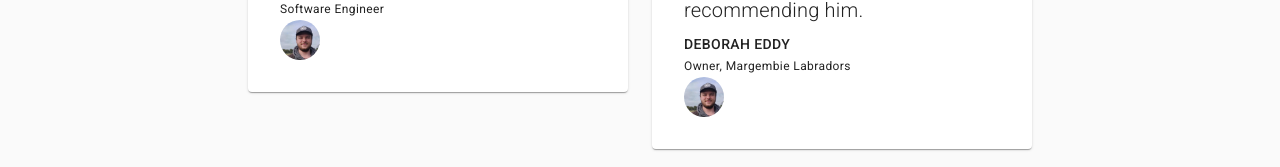
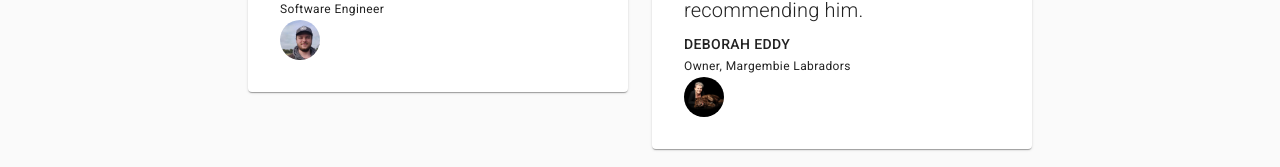
Before and after one commit to SunithaSriV/Sunitha-Vanapalli, a React (Create React App) app in the folder client/: page / in a window 1280 px wide. Shown: the part 2524-2691 px from the top of the page. Built offline with nearby package versions, Linux system fonts and the light colour scheme.

Commit message:
added image to the testimonial

```diff
--- a/client/src/pages/index.js
+++ b/client/src/pages/index.js
@@ -18,6 +18,7 @@ import cricMeImg from '../assets/cricme.png';
 import mLabsImg from '../assets/m-labs.png';
 import toDoImg from '../assets/todo.png';
 import danielImg from '../assets/daniel.jpg';
+import deborahImg from '../assets/deborah.jpg';
 import { ReactComponent as JavaScriptLogo } from '../assets/javascript.svg';
 import { ReactComponent as PythonLogo } from '../assets/python-5.svg';
 import { ReactComponent as ReactLogo } from '../assets/react.svg';
@@ -327,7 +328,7 @@ const HomePage = () => {
                 content="Rohin has been fantastic to work with in building my website. He was very prompt in responding to all feedback and processing any changes. He listened to what I needed and came up with great ideas so I was able to achieve what I need from my website. I would have no hesitation in recommending him."
                 name="Deborah Eddy"
                 subtitle="Owner, Margembie Labradors"
-                imgSrc={danielImg}
+                imgSrc={deborahImg}
               />
             </Grid>
           </Grid>
```
Also changed, not shown: client/src/assets/deborah.jpg (added).
